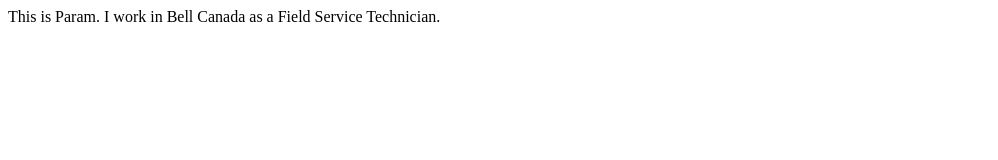
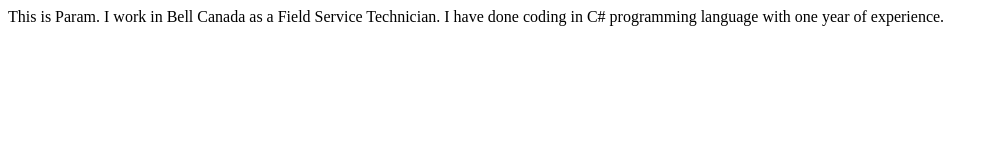
Before and after one commit to GreatParamjitSingh/My-Portfolio-Journey, a plain HTML site: page index.html in a window 1280 px wide. Shown: the whole page, without its empty margins (0-998 px from the left). Drawn offline with Linux system fonts and the light colour scheme.

Commit message:
docs:Update-project-details
I added my job experience here in this code.

```diff
--- a/index.html
+++ b/index.html
@@ -7,6 +7,7 @@
     <title>Document</title>
   </head>
   <body>
-    This is Param. I work in Bell Canada as a Field Service Technician.
+    This is Param. I work in Bell Canada as a Field Service Technician. I have
+    done coding in C# programming language with one year of experience.
   </body>
 </html>
```
